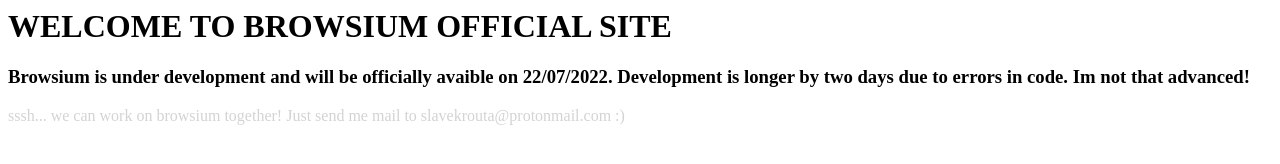
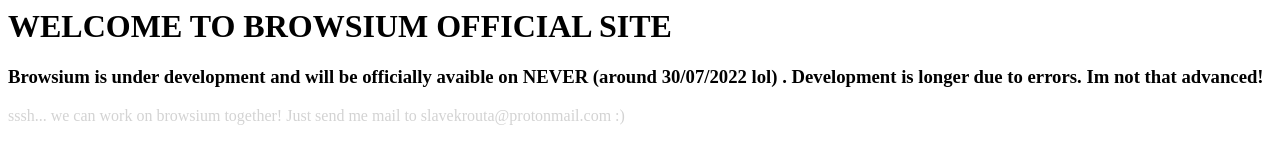
Before and after one commit to slavekrouta/sus-browser, a plain HTML site: page index.html in a window 1280 px wide. Drawn offline with Linux system fonts and the light colour scheme.

Commit message:
Update index.html

```diff
--- a/index.html
+++ b/index.html
@@ -1,4 +1,4 @@
 <h1>WELCOME TO BROWSIUM OFFICIAL SITE</h1>
-<h3>Browsium is under development and will be officially avaible on 22/07/2022. Development is longer by two days due to errors in code. Im not that advanced!</h3>
+<h3>Browsium is under development and will be officially avaible on NEVER (around 30/07/2022 lol) . Development is longer due to errors. Im not that advanced!</h3>
 
 <p style="color:#D3D3D3">sssh... we can work on browsium together! Just send me mail to slavekrouta@protonmail.com :)</p>
```
